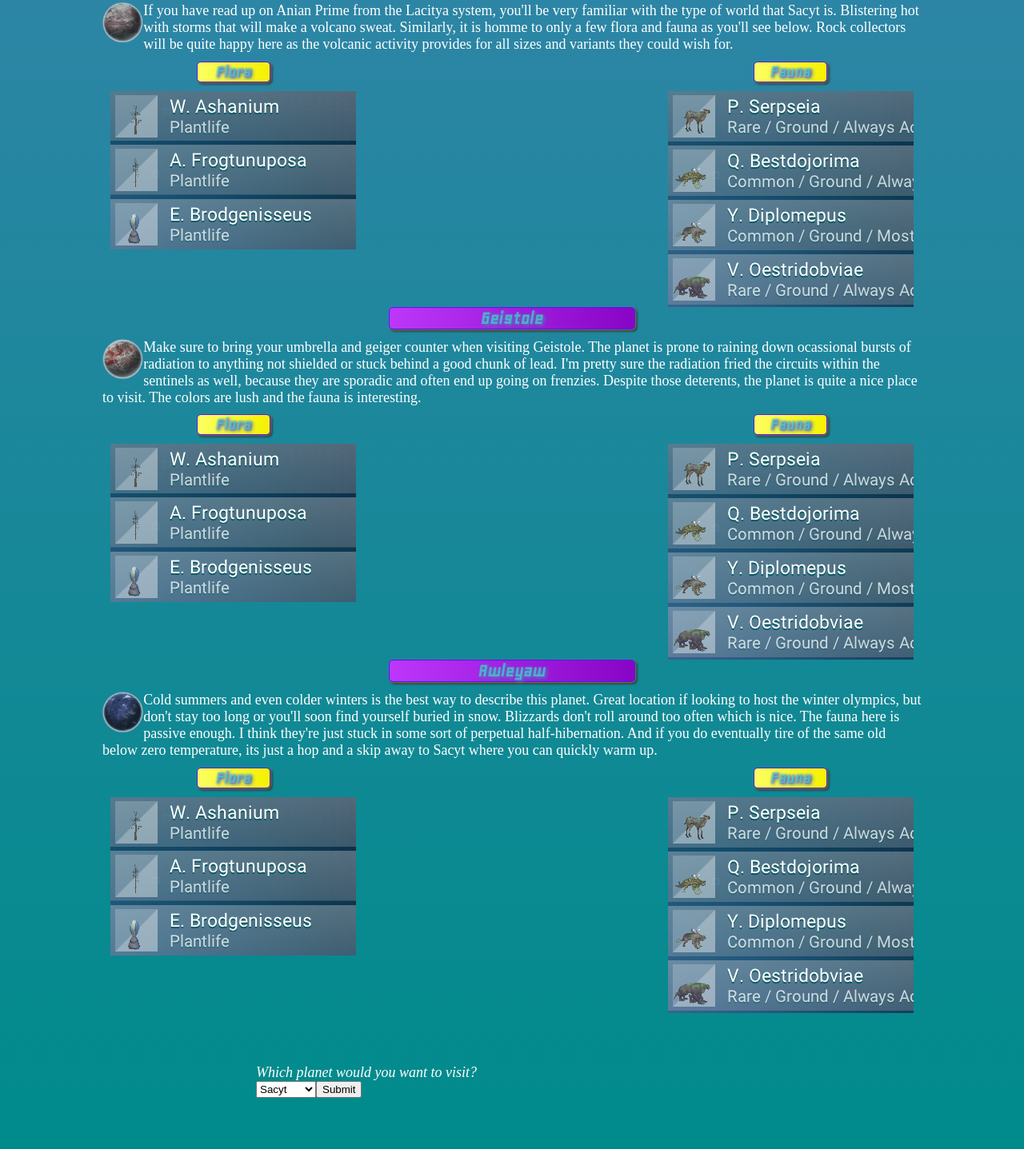
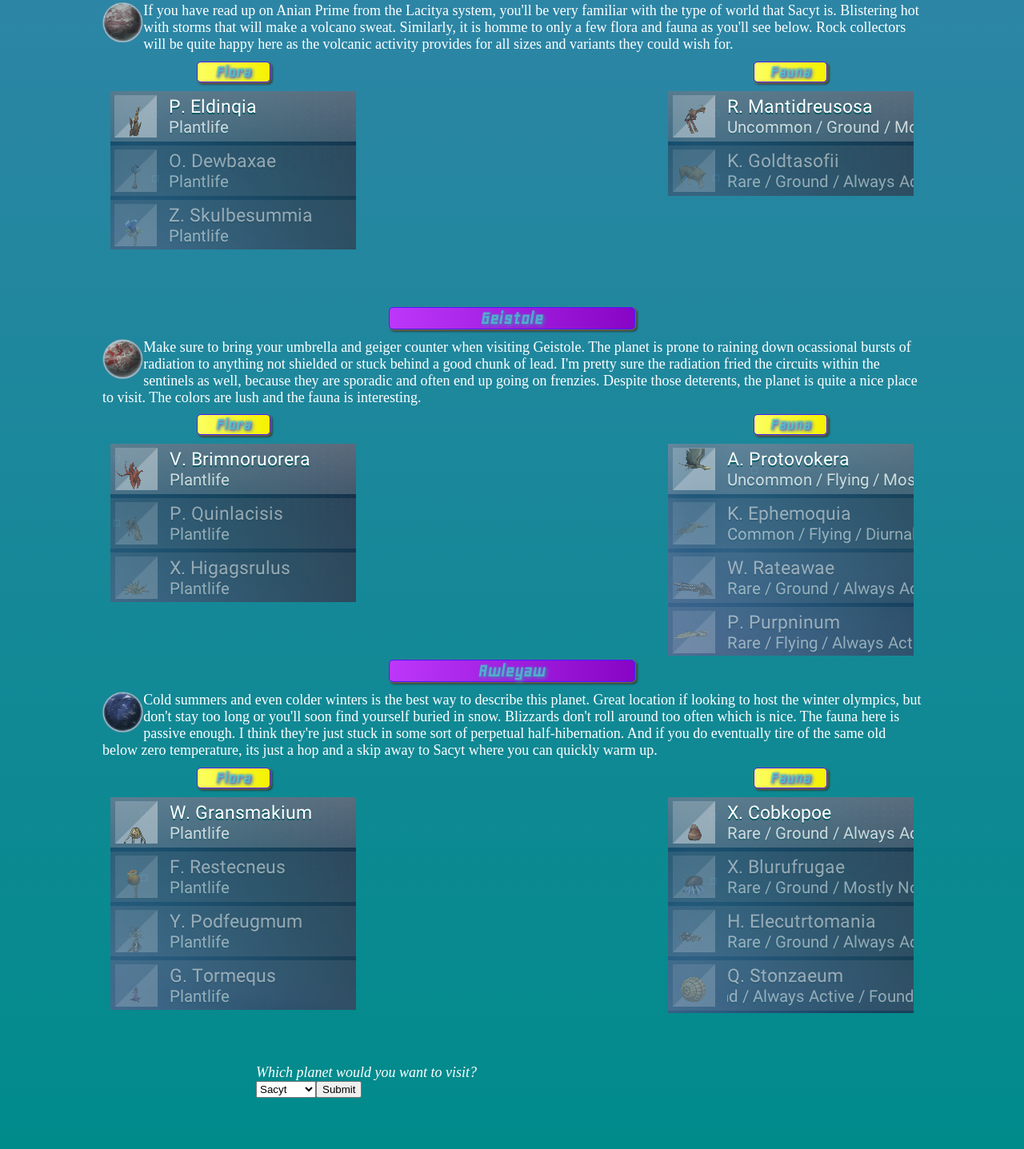
Before and after one commit to trumanelder/Olympic_College_Truman_Elder_-CIS_155_Spring_2021, a plain HTML site: page Project/V4/opiumf.html in a window 1280 px wide. Shown: the part 822-2259 px from the top of the page at 80% size. Drawn offline with Linux system fonts and the light colour scheme.

Commit message:
Fauna/Flora Fixes
Fixed images under the opiumf system planets

```diff
--- a/Project/V4/opiumf.html
+++ b/Project/V4/opiumf.html
@@ -56,11 +56,11 @@
 
         <aside class="fauna">
             <h3>Fauna</h3>
-            <p><img src="anianfauna.png" alt="Anian Prime Native Fauna"></p>
+            <p><img src="sacytfauna.png" alt="Sacyt Native Fauna"></p>
         </aside>
         <aside class="flora">
             <h3>Flora</h3>
-            <p><img src="anianflora.png" alt="Anian Prime Native Flora" /></p>
+            <p><img src="sacytflora.png" alt="Sacyt Native Flora" /></p>
         </aside>
     </article>
 
@@ -72,11 +72,11 @@
 
         <aside class="fauna">
             <h3>Fauna</h3>
-            <p><img src="anianfauna.png" alt="Anian Prime Native Fauna"></p>
+            <p><img src="geistolefauna.png" alt="Geistole Native Fauna"></p>
         </aside>
         <aside class="flora">
             <h3>Flora</h3>
-            <p><img src="anianflora.png" alt="Anian Prime Native Flora" /></p>
+            <p><img src="geistoleflora.png" alt="Geistole Native Flora" /></p>
         </aside>
     </article>
 
@@ -88,11 +88,11 @@
 
         <aside class="fauna">
             <h3>Fauna</h3>
-            <p><img src="anianfauna.png" alt="Anian Prime Native Fauna"></p>
+            <p><img src="awleyawfauna.png" alt="Awleyaw Native Fauna"></p>
         </aside>
         <aside class="flora">
             <h3>Flora</h3>
-            <p><img src="anianflora.png" alt="Anian Prime Native Flora" /></p>
+            <p><img src="awleyawflora.png" alt="Awleyaw Native Flora" /></p>
         </aside>
     </article>
 
```
Also changed, not shown: Project/V4/awleyawfauna.png (added), Project/V4/awleyawflora.png (added), Project/V4/geistolefauna.png (added), Project/V4/geistoleflora.png (added), Project/V4/sacytfauna.png (added), Project/V4/sacytflora.png (added).
